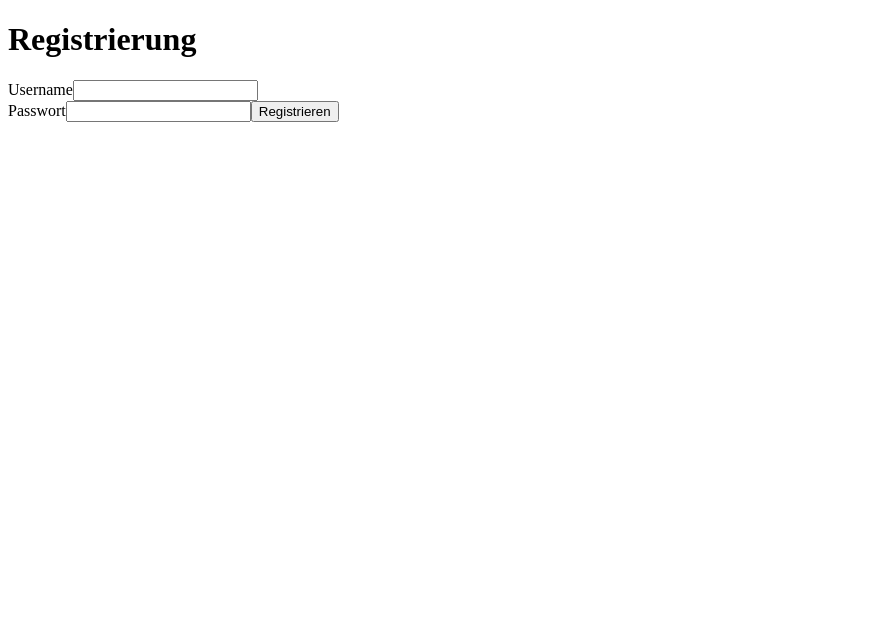
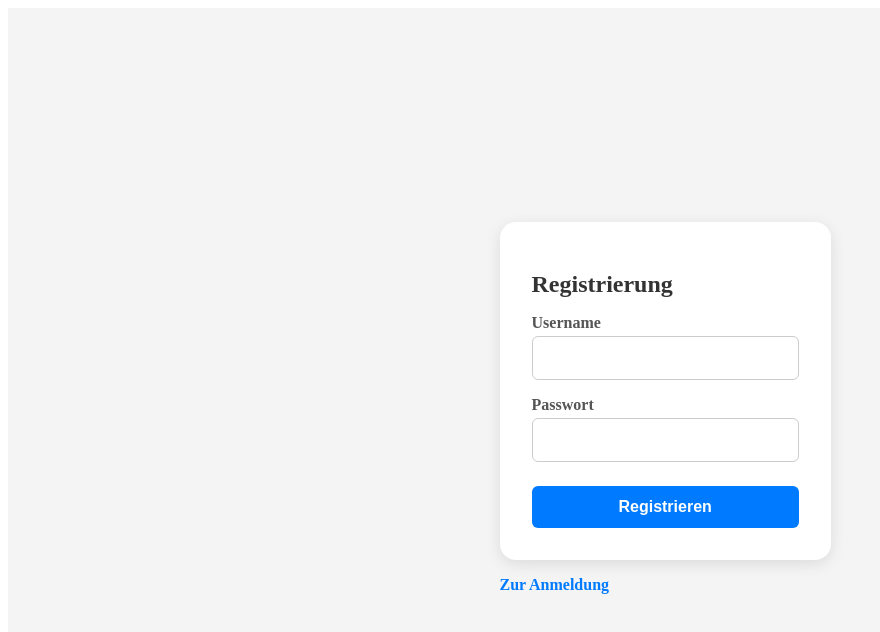
Before and after one commit to mohid-1311/Flashcards, a React (Create React App) app: page /Anmeldung in a window 1280 px wide. Shown: the top 632 px of the page, without its empty margins (0-880 px from the left). Built offline with nearby package versions, Linux system fonts and the light colour scheme.

Commit message:
- Einheitliche Datei für das Styling von Anmeldung und Registrierung - Man kann nun zwischen Anmeldung und Registrierung wechseln

```diff
--- a/src/Components/Anmeldung/Anmeldung.module.css
+++ b/src/Components/Anmeldung/Anmeldung.module.css
@@ -0,0 +1,105 @@
+.anmeldung-container,
+.registrierung-container {
+  width: 100vw;
+  height: 100vh;
+  display: flex;
+  align-items: center;
+  justify-content: center;
+  background-color: #f4f4f4;
+  padding: 1rem;
+  box-sizing: border-box;
+}
+
+.anmeldung-display,
+.registrierung-display {
+  width: min(90%, 400px);
+  background: #ffffff;
+  padding: 2rem;
+  border-radius: 1rem;
+  display: flex;
+  flex-direction: column;
+  justify-content: center;
+  align-items: stretch;
+  box-shadow: 0px 4px 15px rgba(0, 0, 0, 0.1);
+}
+
+.anmeldung-display h1,
+.registrierung-display h1 {
+  font-size: 1.5rem;
+  margin-bottom: 1rem;
+  color: #333;
+}
+
+.anmeldung-username,
+.anmeldung-passwort,
+.registrierung-username,
+.registrierung-passwort {
+  display: flex;
+  flex-direction: column;
+  text-align: left;
+  margin-bottom: 1rem;
+}
+
+.anmeldung-username label,
+.anmeldung-passwort label,
+.registrierung-username label,
+.registrierung-passwort label {
+  font-size: 1rem;
+  margin-bottom: 0.25rem;
+  font-weight: bold;
+  color: #555;
+}
+
+.anmeldung-username input,
+.anmeldung-passwort input,
+.registrierung-username input,
+.registrierung-passwort input {
+  width: 100%;
+  padding: 0.75rem;
+  border-radius: 6px;
+  border: 1px solid #ccc;
+  font-size: 1rem;
+  transition: border 0.3s ease-in-out;
+  box-sizing: border-box;
+}
+
+.anmeldung-username input:focus,
+.anmeldung-passwort input:focus,
+.registrierung-username input:focus,
+.registrierung-passwort input:focus {
+  border-color: #007bff;
+  outline: none;
+  box-shadow: 0px 0px 5px rgba(0, 123, 255, 0.5);
+}
+
+.button-submit {
+  width: 100%;
+  padding: 0.75rem;
+  border: none;
+  border-radius: 6px;
+  background-color: #007bff;
+  color: white;
+  font-size: 1rem;
+  font-weight: bold;
+  cursor: pointer;
+  transition: background 0.3s ease-in-out;
+  margin-top: 0.5rem;
+}
+
+.button-submit:hover {
+  background-color: #0056b3;
+}
+
+span {
+  display: inline-block;
+  margin-top: 1rem;
+  text-align: center;
+  cursor: pointer;
+  color: #007bff;
+  font-weight: bold;
+  transition: color 0.3s ease-in-out;
+}
+
+span:hover {
+  color: #0056b3;
+}
--- a/src/Components/Anmeldung/AnmeldungComp.tsx
+++ b/src/Components/Anmeldung/AnmeldungComp.tsx
@@ -1,33 +1,54 @@
 import { useState } from "react";
 import styles from "./Anmeldung.module.css"
-function AnmeldungComp(){
+import { useNavigate } from "react-router-dom";
 
-  const [usernmae, setUsername] = useState("")
+interface User {
+  uName: string
+  pw: string
+}
+
+interface Props {
+  setAnmeldung: React.Dispatch<React.SetStateAction<boolean>>;
+}
+
+function AnmeldungComp({setAnmeldung} : Props){
+
+  const [username, setUsername] = useState("")
   const [passwort, setPasswort] = useState("")
+  const navigate = useNavigate()
 
   function login(e: React.FormEvent<HTMLFormElement>){
     e.preventDefault();
+    console.log(JSON.parse(localStorage.getItem("loginData") || "[]"))
+    const userArray: User[] = JSON.parse(localStorage.getItem("loginData") || "[]");
+
+    const userExists = userArray.some((user: User) => user.uName === username && user.pw === passwort)
+
+    if(userExists){
+      navigate("/Startseite")
+      return
+    }
+    alert("Ungültige Eingabewerte")
+    //userExists ? navigate("/Startseite") : alert("Ungültige Eingabewerte")
   }
   return(
-    <div className="anmeldung-container">
-      <div className="anmeldung-display">
-        <form onSubmit={(e) => login(e)}>
-          <button type="submit">Registrieren</button>
-
-          <div className="anmeldung-username">
-            <label htmlFor="nutzername">Username</label>
-            <input type="text" name="" />
+    <div className={styles["anmeldung-container"]}>
+      <form onSubmit={(e) => login(e)}>
+        <div className={styles["anmeldung-display"]}>
+          <h1>Anmeldung</h1>
+          <div className={styles["anmeldung-username"]}>
+            <label htmlFor="nutzername" >Username</label>
+            <input type="text" className={styles["nutzername-input"]} name="" onChange={(e) => setUsername(e.target.value)}/>
           </div>
-          <div className="anmeldung-passwort">
+          <div className={styles["anmeldung-passwort"]}>
             <label htmlFor="passwort">Passwort</label>
-            <input type="text" name="passwort" />
+            <input type="text" className={styles["nutzername-passwort"]}name="passwort" onChange={(e) => setPasswort(e.target.value)}/>
           </div>
-
-        </form>
-
-      </div>
+          <button type="submit" className={styles["button-submit"]}>Anmelden</button>
+        </div>
+        <span onClick={(e) => (setAnmeldung(false))}>Zur Registrierung</span>
+      </form>
     </div>
   );
-
 }
 export default AnmeldungComp
--- a/src/Components/Registrierung/RegistrierungComp.tsx
+++ b/src/Components/Registrierung/RegistrierungComp.tsx
@@ -1,53 +1,58 @@
 import { useState } from "react";
 import { setData } from "../../data"
-import styles from "./Anmeldung.module.css"
-function RegistrierungComp(){
+import styles from "../Anmeldung/Anmeldung.module.css"
+
+interface Props {
+  setAnmeldung: React.Dispatch<React.SetStateAction<boolean>>;
+}
 
 interface User {
   uName: string;
   pw: string;
 }
 
-  const userArray: User[] = JSON.parse(localStorage.getItem("loginData") || "[]");
+function RegistrierungComp({setAnmeldung} : Props){
+
   const [username, setUsername] = useState("")
   const [passwort, setPasswort] = useState("")
 
   function login(e : React.FormEvent<HTMLFormElement>){
     e.preventDefault();
-    console.log(JSON.parse(localStorage.getItem("loginData") || "[]"))
 
     const userArray: User[] = JSON.parse(localStorage.getItem("loginData") || "[]");
 
-    const userExists = userArray.some((user: User)=> user.uName.toLowerCase() === username.toLowerCase())
+    const userExists = userArray.some((user: User) => user.uName.toLowerCase() === username.toLowerCase())
     if (userExists){
       alert("Benutzername bereits vergeben")
       return
     }
     else {
       alert("Erfolgreich registriert")
-      const data = {uName: username, pw: passwort};
-      userArray.push(data);
-      localStorage.setItem("loginData", JSON.stringify(userArray))
+      setAnmeldung(true)
+      const data = {uName: username, pw: passwort}
+      userArray.push(data)
+      setData(userArray)
+    }
   }
 
-  }
   return(
 
-    <div className="registrireung-container">
+    <div className={styles["registrierung-container"]}>
+      <form onSubmit={(e) => login(e)} >
+        <div className={styles["registrierung-display"]}>
           <h1>Registrierung</h1>
-      <div className="registrierung-display">
-        <form onSubmit={(e) => login(e)}>
-          <div className="registrierung-username">
+          <div className={styles["registrierung-username"]}>
             <label htmlFor="nutzername">Username</label>
-            <input type="text" name="nutzername" required onChange={(e) => setUsername(e.target.value)}/>
+            <input type="text" name="nutzername" className={styles["nutzername-input"]} required onChange={(e) => setUsername(e.target.value)}/>
           </div>
-          <div className="registrierung-passwort">
+          <div className={styles["registrierung-passwort"]}>
             <label htmlFor="passwort">Passwort</label>
-            <input type="text" name="passwort" required onChange={(e) => setPasswort(e.target.value)}/>
-          <button type="submit">Registrieren</button>
+            <input type="text" name="passwort" className={styles["passwort-input"]}required onChange={(e) => setPasswort(e.target.value)}/>
           </div>
+          <button type="submit" className={styles["button-submit"]}>Registrieren</button>
+        </div>
+        <span onClick={(e) => (setAnmeldung(true))}>Zur Anmeldung</span>
       </form>
-      </div>
     </div>
   );
 
--- a/src/pages/Anmeldung/Anmeldung.tsx
+++ b/src/pages/Anmeldung/Anmeldung.tsx
@@ -3,14 +3,16 @@ import styles from "./Anmeldung.module.css"
 import AnmeldungComp from "../../Components/Anmeldung/AnmeldungComp";
 import RegistrierungComp from "../../Components/Registrierung/RegistrierungComp";
 import "../../data";
+import { useNavigate } from "react-router-dom";
 
 function Anmeldung(){
 
   const [anmeldung, setAnmeldung] = useState(false)
-  const [registrierung, setRegistrierung] = useState(false)
-
   return(
-    <RegistrierungComp></RegistrierungComp>
+    <>
+      {!anmeldung && <RegistrierungComp setAnmeldung={setAnmeldung}/>}
+      {anmeldung && <AnmeldungComp setAnmeldung={setAnmeldung}/>}
+    </>
   );
 }
 export default Anmeldung
```
Also changed, not shown: src/Components/Registrierung/Registrierung.module.css (deleted). Lines whose indentation alone changed are shown as unchanged.
